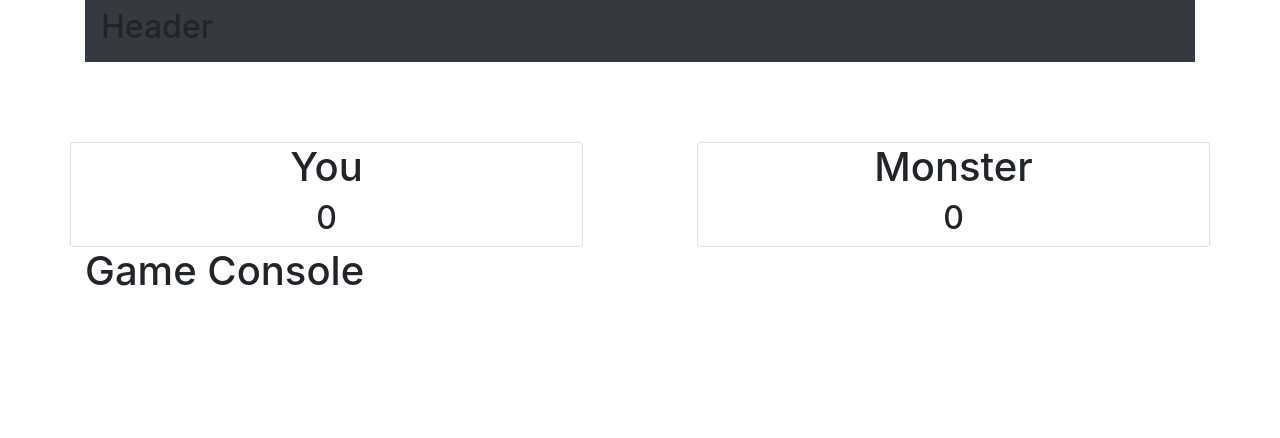
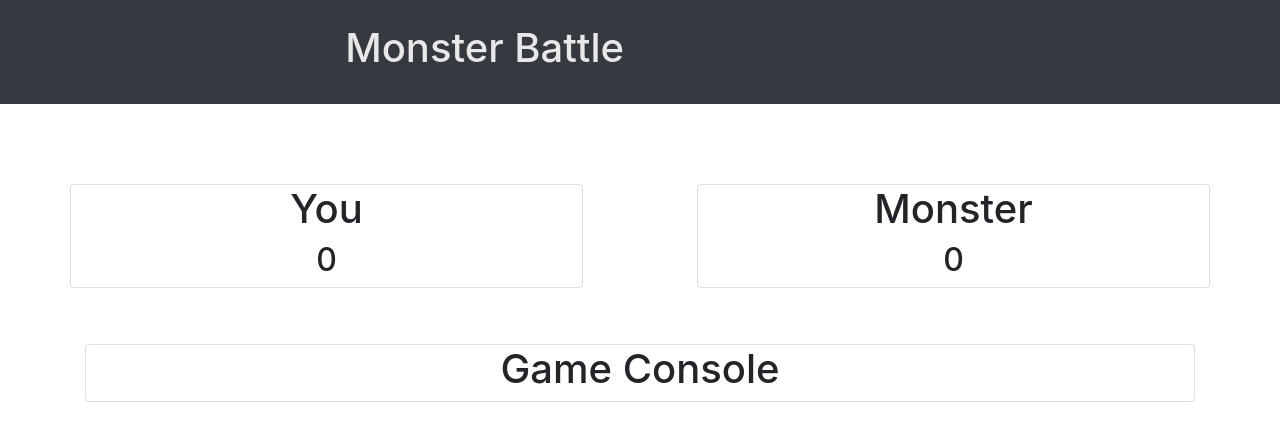
Before and after one commit to ghigbie/vue-monster-battle, a Vue app: page / in a window 1280 px wide. Shown: the top 438 px of the page. Built offline with nearby package versions, Linux system fonts and the light colour scheme.

Commit message:
Add more styles

```diff
--- a/src/App.vue
+++ b/src/App.vue
@@ -1,8 +1,10 @@
 <template>
-  <div class="app container">
+  <div class="app">
     <Header :title="title" />
-    <Scoreboard :player1="player1"  :player2="player2"/>
-    <GameConsole />
+    <div class="container">
+      <Scoreboard :player1="player1"  :player2="player2"/>
+      <GameConsole />
+    </div>
   </div>
 
 </template>
--- a/src/components/GameConsole.vue
+++ b/src/components/GameConsole.vue
@@ -1,5 +1,5 @@
 <template>
-    <div class="game-console">
+    <div class="game-console card">
         <h1>Game Console</h1>
     </div>
 </template>
@@ -16,5 +16,8 @@ export default {
 </script>
 
 <style scoped>
-
+    .game-console{
+        text-align: center;
+        margin-top: 7vh;
+    }
 </style>
--- a/src/components/Header.vue
+++ b/src/components/Header.vue
@@ -1,7 +1,9 @@
 <template>
     <div class="header">
         <nav class="navbar navbar-dark bg-dark">
-            <h2>Header</h2>
+            <div class="inner-container container">
+                <h1 class="page-title">{{ title }}</h1>
+            </div>
         </nav>
     </div>
 </template>
@@ -20,5 +22,15 @@ export default {
 </script>
 
 <style scoped>
-
+    .inner-container {
+        display: flex;
+        flex-direction: row;
+        justify-content: center;
+    }
+    .page-title{
+        position: relative;
+        padding: 2vh;
+        color: #e8e8e8;
+        transform: translateX(-50%);
+    }
 </style>
```
